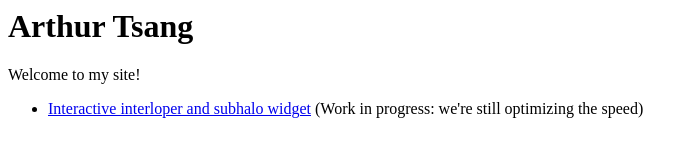
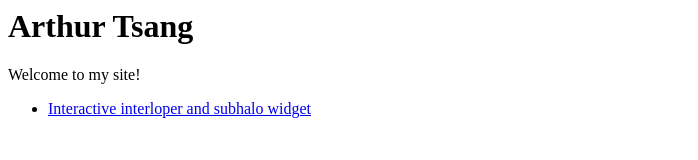
Before and after one commit to arthur-tsang/arthur-tsang.github.io, a plain HTML site: page index.html in a window 1280 px wide. Shown: the whole page, without its empty margins (0-698 px from the left). Drawn offline with Linux system fonts and the light colour scheme.

```diff
--- a/index.html
+++ b/index.html
@@ -7,7 +7,7 @@
     <p>Welcome to my site! </p>
 
     <ul>
-      <li><a href="interloper_widget.html">Interactive interloper and subhalo widget</a> (Work in progress: we're still optimizing the speed)
+      <li><a href="interloper_widget.html">Interactive interloper and subhalo widget</a>
     </ul>
 
   </body>
```
